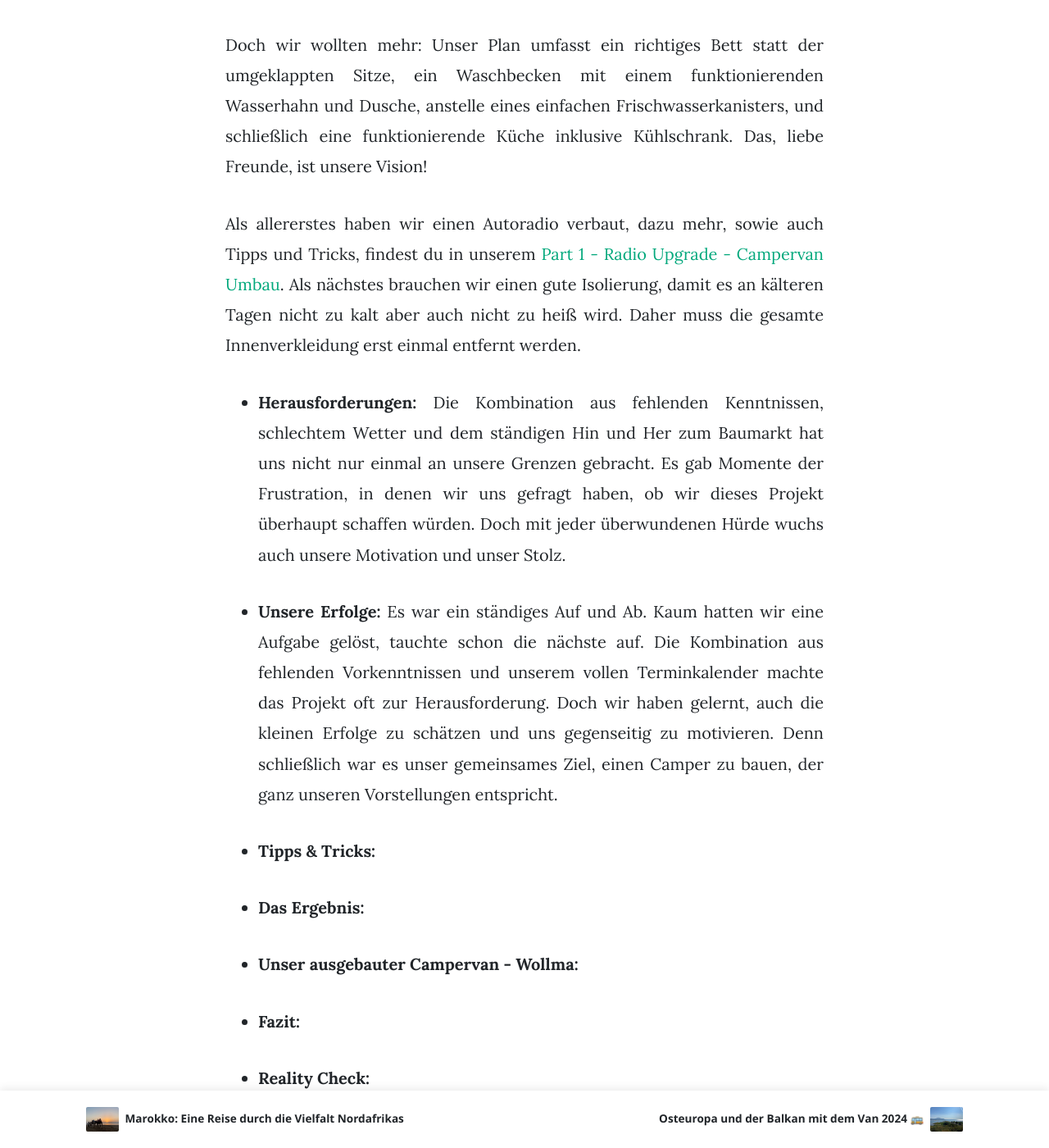
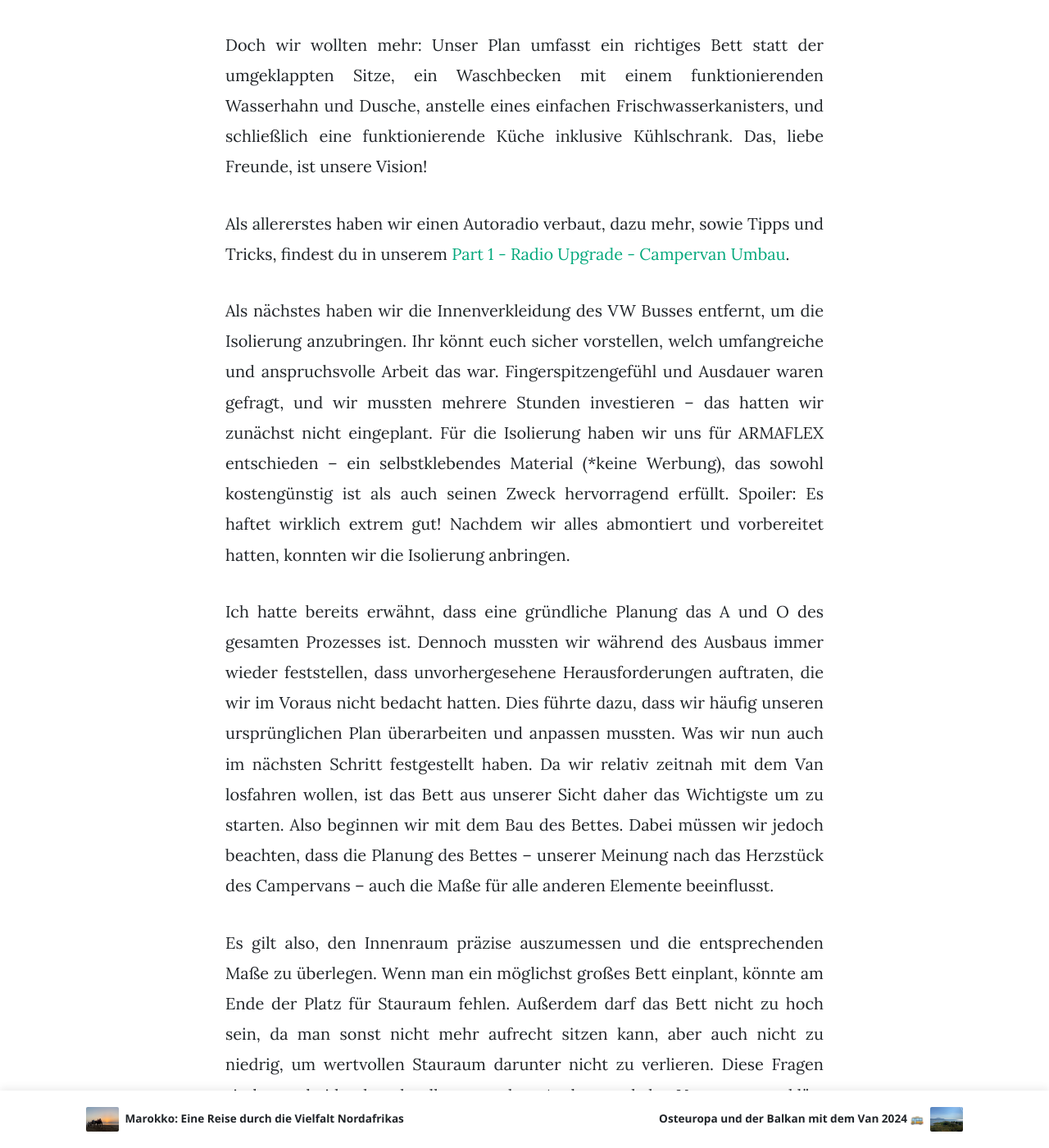
Before and after one commit to travelbuddi/travelbuddi.github.io, a Jekyll site: the page built from _posts/2024-05-01-campervan.md, in a window 1280 px wide and 1400 px high, scrolled down 2846 px. Shown: the whole window at 82% size. Built offline with Jekyll 4.4.1, drawn with Linux system fonts in a browser that asks for light colours; nearby versions of some CDN libraries; some of the changed text lies outside the part shown.

Commit message:
Update VW Ausbau

```diff
--- a/_posts/2024-05-01-campervan.md
+++ b/_posts/2024-05-01-campervan.md
@@ -31,7 +31,15 @@ Der erste Schritt bestand darin, ein geeignetes Fahrzeug zu finden, das sich fü
 
 Doch wir wollten mehr: Unser Plan umfasst ein richtiges Bett statt der umgeklappten Sitze, ein Waschbecken mit einem funktionierenden Wasserhahn und Dusche, anstelle eines einfachen Frischwasserkanisters, und schließlich eine funktionierende Küche inklusive Kühlschrank. Das, liebe Freunde, ist unsere Vision!
 
-Als allererstes haben wir einen Autoradio verbaut, dazu mehr, sowie auch Tipps und Tricks, findest du in unserem <a href="{% post_url 2023-03-31-campervan-part1-radio %}">Part 1 - Radio Upgrade - Campervan Umbau</a>. Als nächstes brauchen wir einen gute Isolierung, damit es an kälteren Tagen nicht zu kalt aber auch nicht zu heiß wird. Daher muss die gesamte Innenverkleidung erst einmal entfernt werden.
+Als allererstes haben wir einen Autoradio verbaut, dazu mehr, sowie Tipps und Tricks, findest du in unserem <a href="{% post_url 2023-03-31-campervan-part1-radio %}">Part 1 - Radio Upgrade - Campervan Umbau</a>.
+
+
+Als nächstes haben wir die Innenverkleidung des VW Busses entfernt, um die Isolierung anzubringen. Ihr könnt euch sicher vorstellen, welch umfangreiche und anspruchsvolle Arbeit das war. Fingerspitzengefühl und Ausdauer waren gefragt, und wir mussten mehrere Stunden investieren – das hatten wir zunächst nicht eingeplant. Für die Isolierung haben wir uns für ARMAFLEX entschieden – ein selbstklebendes Material (*keine Werbung), das sowohl kostengünstig ist als auch seinen Zweck hervorragend erfüllt. Spoiler: Es haftet wirklich extrem gut! Nachdem wir alles abmontiert und vorbereitet hatten, konnten wir die Isolierung anbringen.
+
+Ich hatte bereits erwähnt, dass eine gründliche Planung das A und O des gesamten Prozesses ist. Dennoch mussten wir während des Ausbaus immer wieder feststellen, dass unvorhergesehene Herausforderungen auftraten, die wir im Voraus nicht bedacht hatten. Dies führte dazu, dass wir häufig unseren ursprünglichen Plan überarbeiten und anpassen mussten. Was wir nun auch im nächsten Schritt festgestellt haben. Da wir relativ zeitnah mit dem Van losfahren wollen, ist das Bett aus unserer Sicht daher das Wichtigste um zu starten. Also beginnen wir mit dem Bau des Bettes. Dabei müssen wir jedoch beachten, dass die Planung des Bettes – unserer Meinung nach das Herzstück des Campervans – auch die Maße für alle anderen Elemente beeinflusst.
+
+Es gilt also, den Innenraum präzise auszumessen und die entsprechenden Maße zu überlegen. Wenn man ein möglichst großes Bett einplant, könnte am Ende der Platz für Stauraum fehlen. Außerdem darf das Bett nicht zu hoch sein, da man sonst nicht mehr aufrecht sitzen kann, aber auch nicht zu niedrig, um wertvollen Stauraum darunter nicht zu verlieren. Diese Fragen sind entscheidend und sollten vor dem Ausbau und der Umsetzung geklärt werden. Da wir jedoch noch nie ein solches Projekt in die Realität umgesetzt hatten, waren wir uns unsicher, woher wir dieses Wissen nehmen sollten. Dennoch war uns klar, dass wir, da wir beide relativ groß sind, uns im Bett gerne ausstrecken möchten. Bei der Breite des Bettes waren wir bereit, etwas zu sparen, da wir keine Probleme mit engen Platzverhältnissen haben.
+
 
 * **Herausforderungen:** Die Kombination aus fehlenden Kenntnissen, schlechtem Wetter und dem ständigen Hin und Her zum Baumarkt hat uns nicht nur einmal an unsere Grenzen gebracht. Es gab Momente der Frustration, in denen wir uns gefragt haben, ob wir dieses Projekt überhaupt schaffen würden. Doch mit jeder überwundenen Hürde wuchs auch unsere Motivation und unser Stolz.
 
```
